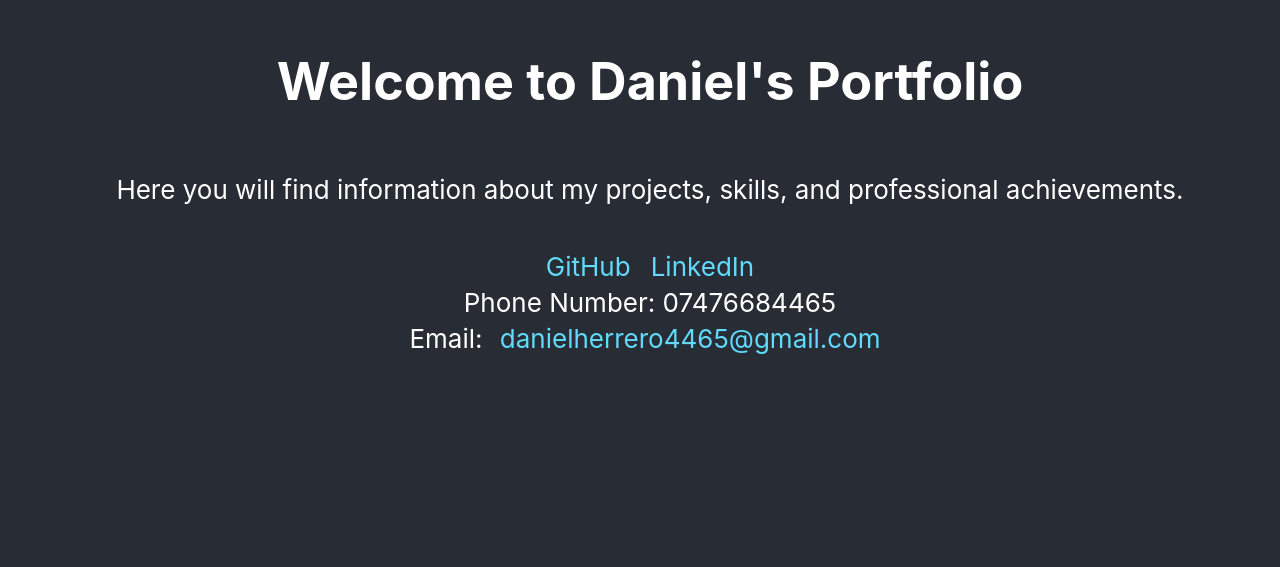
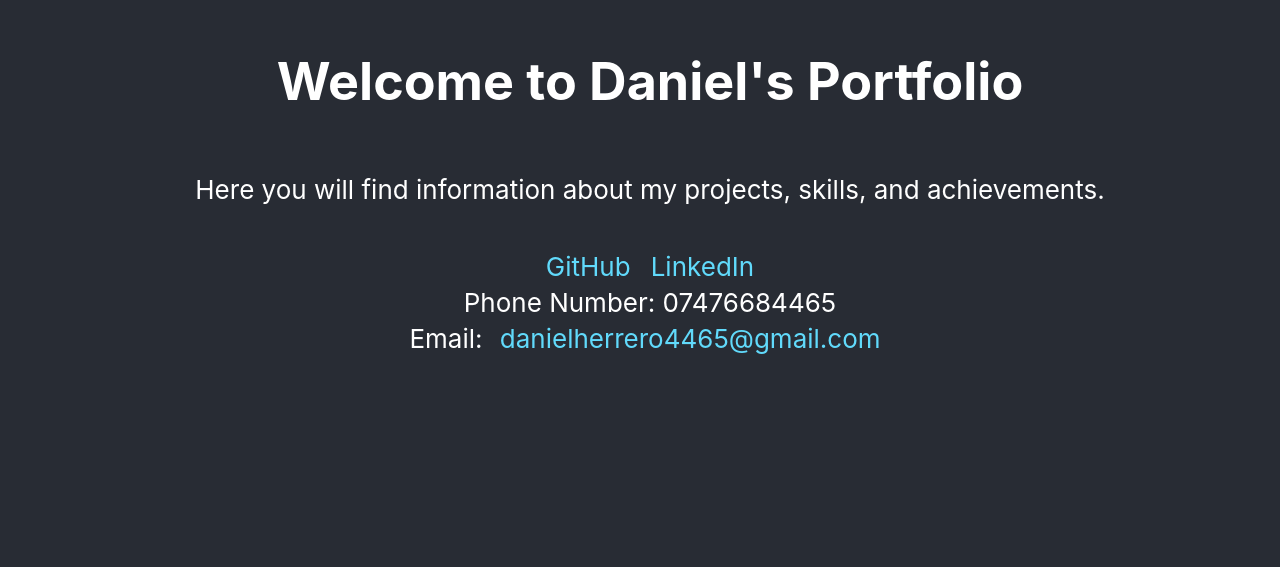
Before and after one commit to HerreroRocher/personal-portfolio-si, a React (Create React App) app: page / in a window 1280 px wide. Shown: the part 233-800 px from the top of the page. Built offline with nearby package versions, Linux system fonts and the light colour scheme; the HTML template or start-up script is replaced by a standard one.

Commit message:
Changed professional achievements just to achievements

```diff
--- a/package.json
+++ b/package.json
@@ -2,6 +2,7 @@
   "name": "my-react-app",
   "version": "0.1.0",
   "private": true,
+  "homepage": "https://herrerorocher.github.io/personal-portfolio/",
   "dependencies": {
     "cra-template": "1.2.0",
     "react": "^19.0.0",
--- a/src/App.js
+++ b/src/App.js
@@ -250,7 +250,7 @@ function App() {
         <div className="App-header-content">
           <h1>Welcome to Daniel's Portfolio</h1>
           <p>
-            Here you will find information about my projects, skills, and professional achievements.
+            Here you will find information about my projects, skills, and achievements.
           </p>
           <div className="contact-info">
             <a href="https://github.com/HerreroRocher" target="_blank" rel="noopener noreferrer">GitHub</a>
```
Also changed, not shown: 1 other file (tests, documents, lock files or other folders).
